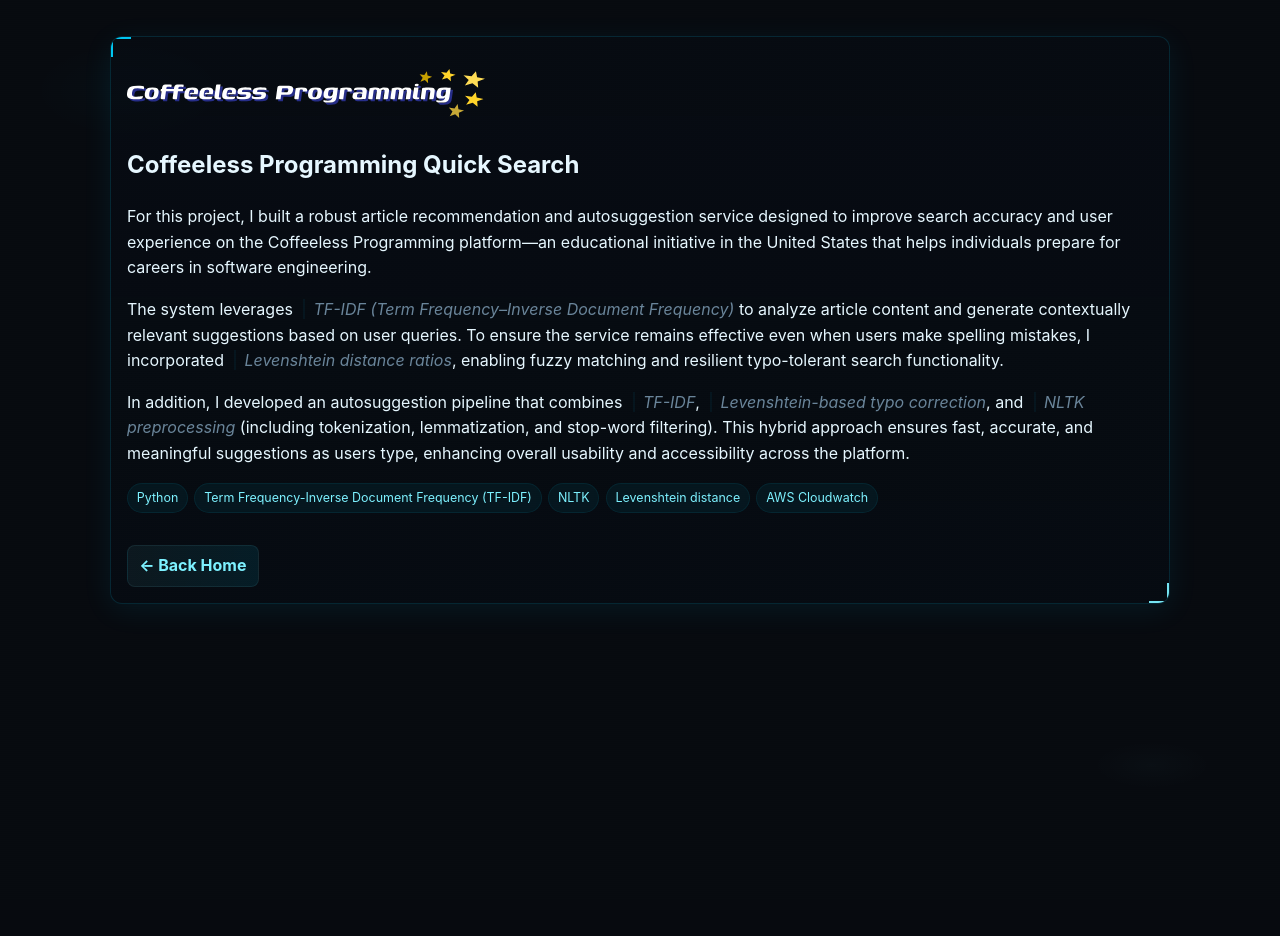
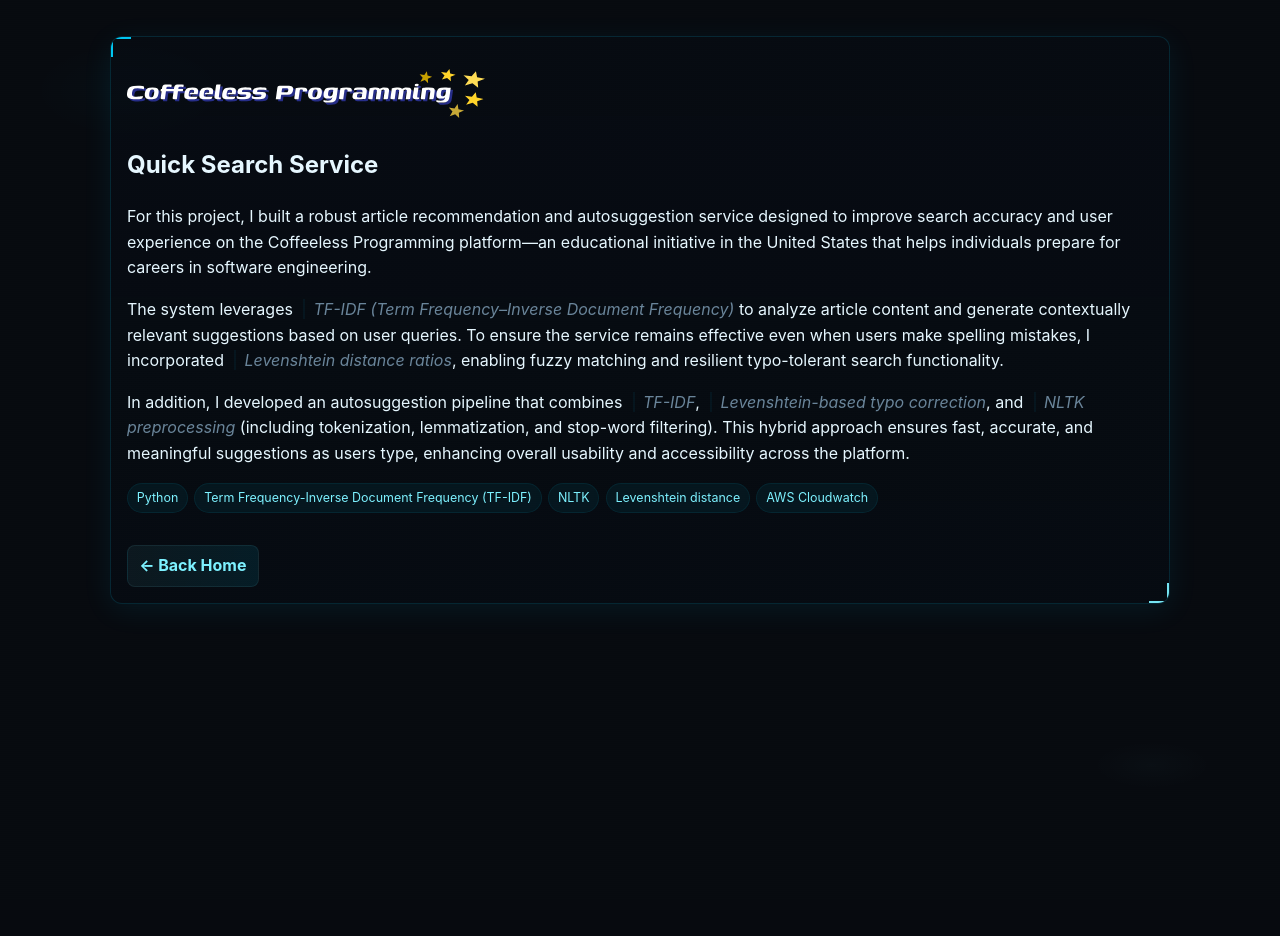
Before and after one commit to ronny-toribio/ronny-toribio.github.io, a Jekyll site: the page built from _projects/project2-quick-search.md, in a window 1280 px wide. Built offline with Jekyll 4.4.1, drawn with Linux system fonts in a browser that asks for light colours.

Commit message:
Update project2-quick-search.md

```diff
--- a/_projects/project2-quick-search.md
+++ b/_projects/project2-quick-search.md
@@ -1,12 +1,12 @@
 ---
 layout: project
-title: "Coffeeless Programming Quick Search"
+title: "Coffeeless Programming Quick Search Service"
 technologies: [Python, Term Frequency-Inverse Document Frequency (TF-IDF), NLTK, Levenshtein distance, AWS Cloudwatch]
 summary: "Implemented a search and autosuggestion service using TF-IDF, Levenshtein ratios for typo handling, and NLTK preprocessing to deliver accurate, context-aware article recommendations for the Coffeeless Programming educational platform."
 ---
 
 ![Coffeless](/assets/img/coffeeless/large-icon.svg)
-## Coffeeless Programming Quick Search
+## Quick Search Service
 
 For this project, I built a robust article recommendation and autosuggestion service designed to improve search accuracy and user experience on the Coffeeless Programming platform—an educational initiative in the United States that helps individuals prepare for careers in software engineering.
 
```
